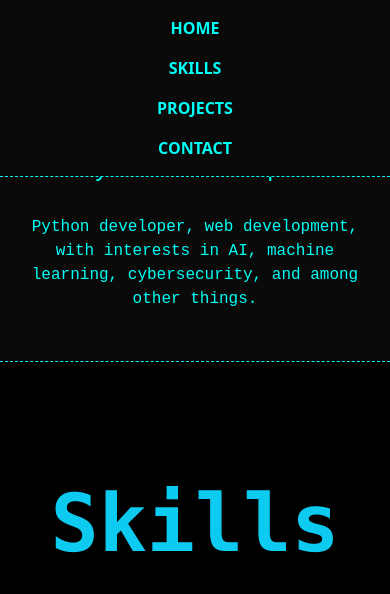
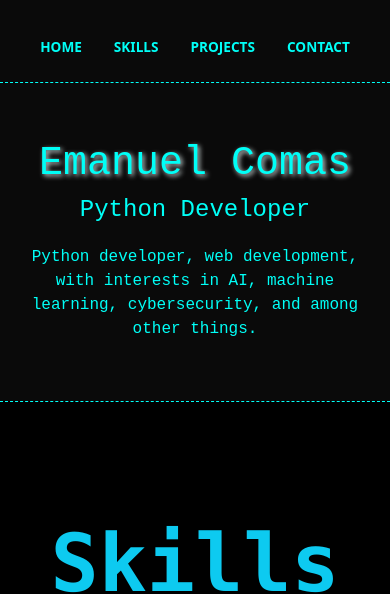
Before and after one commit to Emanuel-Comas/Portfolio, a website: page portfolio.html in a window 390 px wide. Shown: the top 594 px of the page. Drawn offline with nearby package versions, Linux system fonts and the light colour scheme.

Commit message:
Repared more bugs.

```diff
--- a/styles/styles.css
+++ b/styles/styles.css
@@ -83,20 +83,20 @@ nav.wired-nav li {
 
 /* Modificación de h1 */
 .main h1 {
-    font-size: 100px;
-    margin-top: -120px;
+    font-size: clamp(2rem, 8vw, 5rem);
+    margin-top: -0;
     text-shadow: 2px 2px 5px #cfdbdb;
 }
 
 /* Modificación de h2 */
 .main h2 {
-    margin-bottom: 100px;
-    font-size: 50px;
+    font-size: clamp(1.2rem, 5vw, 2.5rem);
+    margin-bottom: 2rem;
 }
 
 /* Modificación de p */
 .main p {
-    font-size: 30px;
+    font-size: clamp(1rem, 4vw, 1.5rem);
     max-width: 900px;
     margin: 0 auto;
 }
@@ -426,37 +426,46 @@ section.Projects{
 }
 
 
-/* Ajustes para mobile */
+/* Ajustes nav mobile */
 @media (max-width: 576px) {
+    nav.wired-nav {
+        padding: 1rem 0;
+        background: #0a0a0a;
+        border-bottom: 1px dashed #00fff7;
+    }
+
+    nav.wired-nav ul {
+        flex-direction: row;
+        flex-wrap: wrap;
+        justify-content: center;
+        gap: 1rem;
+        margin: 0;
+        padding: 0.5rem;
+    }
+
+    nav.wired-nav a {
+        font-size: 0.85rem;
+        padding: 0.2rem 0.5rem;
+    }
+
     .main {
-        padding-top: 100px !important;
-        padding-bottom: 50px !important;
+        padding-top: 140px !important; /* Para compensar el nav fixed */
+        padding-bottom: 60px;
     }
 
     .main h1 {
-        font-size: 40px !important;
-        margin-top: 0 !important;
+        font-size: 40px;
+        margin-top: 0;
     }
 
     .main h2 {
-        font-size: 24px !important;
-        margin-bottom: 30px !important;
+        font-size: 24px;
+        margin-bottom: 20px;
     }
 
     .main p {
-        font-size: 16px !important;
-        max-width: 90% !important;
-        margin: 0 auto !important;
-    }
-
-    nav.wired-nav ul {
-        flex-direction: column !important;
-        gap: 1rem !important;
-        padding: 0 !important;
-    }
-
-    nav.wired-nav li {
-        margin-top: 0 !important;
-        text-align: center;
+        font-size: 16px;
+        max-width: 90%;
+        margin: 0 auto;
     }
 }
```
